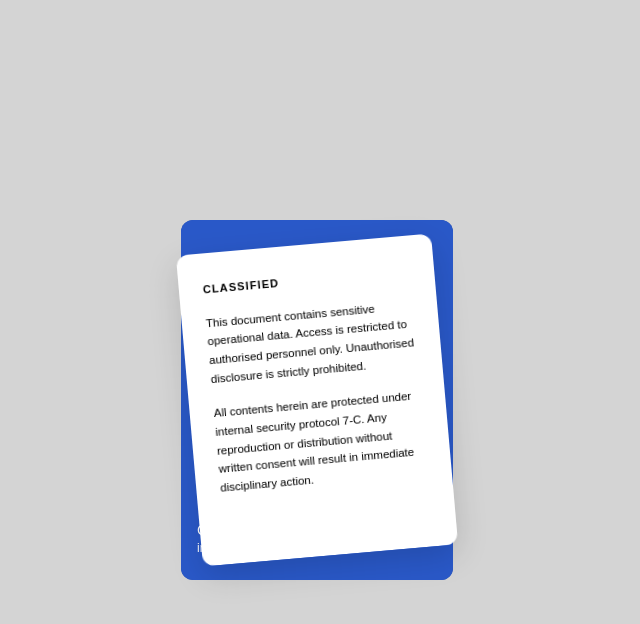
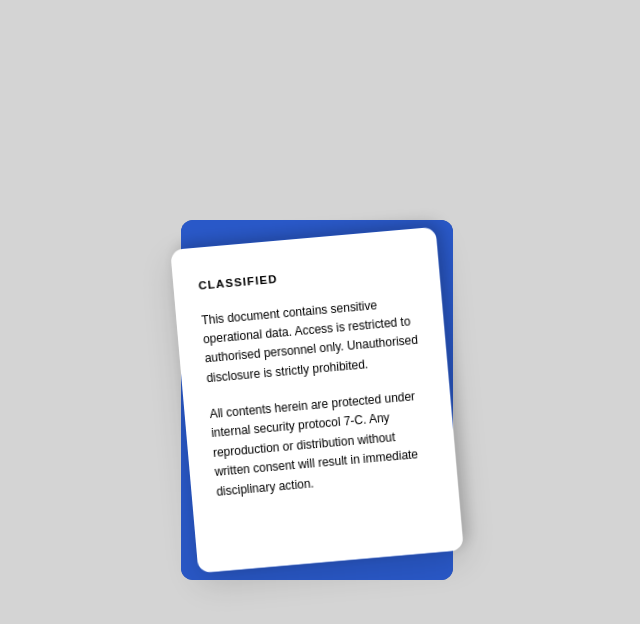
Before and after one commit to 2201monesh/design-component, a Next.js app: page / in a window 1280 px wide. Both pictures are taken after a click on the element 640 px from the left and 400 px from the top of the page. Shown: the top 624 px of the page, without its empty margins (323-963 px from the left). Built offline with nearby package versions, Linux system fonts and the light colour scheme.

Commit message:
fixed minor animation bugs in folder card animation component

```diff
--- a/components/FolderCardAnimation.tsx
+++ b/components/FolderCardAnimation.tsx
@@ -17,10 +17,10 @@ const FolderCardAnimation = () => {
     setClickPhase('flying')
   }
 
-  // Forward: elevate card above folder cover only after it has slid past the right edge (~32% of 1.4s)
+  // Forward: elevate card above folder cover only after it has slid past the right edge (~32% of 1.2s)
   useEffect(() => {
     if (clickPhase !== 'flying') { setFlyingElevated(false); return }
-    const timer = setTimeout(() => setFlyingElevated(true), 450)
+    const timer = setTimeout(() => setFlyingElevated(true), 385)
     return () => clearTimeout(timer)
   }, [clickPhase])
 
@@ -58,16 +58,16 @@ const FolderCardAnimation = () => {
     // zIndex stays low until card clears the folder (flyingElevated), then promotes above it
     if (clickPhase === 'flying') {
       return {
-        animation: 'cardFullFlyIn 1.4s forwards',
+        animation: 'cardFullFlyIn 1.2s forwards',
         zIndex: flyingElevated ? 20 : 2,
       }
     }
     // Settled after fly-in
     if (clickPhase === 'center') {
       return {
-        transform: 'translateX(0px) rotateZ(-5deg) perspective(700px) rotateY(180deg)',
+        transform: 'translateX(0px) rotateZ(-5deg) perspective(700px) rotateY(180deg) scale(1.04)',
         transition: 'transform 0.35s ease-out, box-shadow 0.4s ease-out',
-        boxShadow: '0 10px 32px rgba(0,0,0,0.15)',
+        boxShadow: '0 10px 32px rgba(0,0,0,0.15), -5px -5px 14px rgba(0,0,0,0.18)',
         zIndex: 20,
       }
     }
@@ -113,39 +113,46 @@ const FolderCardAnimation = () => {
     }
   })()
 
-  const folderOpen = (hovered && !clickPhase) || clickPhase === 'returning-right'
+  const folderOpen = (hovered && !clickPhase) || clickPhase === 'returning-right' || clickPhase === 'returning-back'
 
   return (
     <div className='w-screen h-screen flex items-center justify-center bg-neutral-300'>
       <style>{`
         @keyframes cardFullFlyIn {
           0% {
-            transform: translateX(0px) rotateZ(3deg) perspective(700px) rotateY(0deg);
+            transform: translateX(0px) rotateZ(3deg) perspective(700px) rotateY(0deg) scale(1);
             box-shadow: none;
             animation-timing-function: cubic-bezier(0.23, 1, 0.32, 1);
           }
           32% {
-            transform: translateX(280px) rotateZ(3deg) perspective(700px) rotateY(0deg);
+            transform: translateX(280px) rotateZ(3deg) perspective(700px) rotateY(0deg) scale(1.04);
             box-shadow: 4px 6px 14px rgba(0,0,0,0.10);
             animation-timing-function: cubic-bezier(0.55, 0, 0.45, 1);
           }
           66% {
-            transform: translateX(24px) rotateZ(-3deg) perspective(700px) rotateY(90deg);
+            transform: translateX(24px) rotateZ(-3deg) perspective(700px) rotateY(90deg) scale(1.06);
             box-shadow: 10px 18px 38px rgba(0,0,0,0.22);
             animation-timing-function: ease-out;
           }
           100% {
-            transform: translateX(0px) rotateZ(-5deg) perspective(700px) rotateY(180deg);
-            box-shadow: 0 10px 32px rgba(0,0,0,0.15);
+            transform: translateX(0px) rotateZ(-5deg) perspective(700px) rotateY(180deg) scale(1.04);
+            box-shadow: 0 10px 32px rgba(0,0,0,0.15), -5px -5px 14px rgba(0,0,0,0.18);
           }
+        }
+        @keyframes textFlyVisible {
+          0%   { opacity: 0; }
+          5%   { opacity: 1; }
+          26%  { opacity: 1; }
+          32%  { opacity: 0; }
+          100% { opacity: 0; }
         }
         @keyframes cardFlipBack {
           0% {
-            transform: translateX(0px) rotateZ(-5deg) perspective(700px) rotateY(180deg);
-            box-shadow: 0 10px 32px rgba(0,0,0,0.15);
+            transform: translateX(0px) rotateZ(-5deg) perspective(700px) rotateY(180deg) scale(1.04);
+            box-shadow: 0 10px 32px rgba(0,0,0,0.15), -5px -5px 14px rgba(0,0,0,0.18);
           }
           100% {
-            transform: translateX(0px) rotateZ(3deg) perspective(700px) rotateY(0deg);
+            transform: translateX(0px) rotateZ(3deg) perspective(700px) rotateY(0deg) scale(1);
             box-shadow: none;
           }
         }
@@ -178,7 +185,7 @@ const FolderCardAnimation = () => {
               style={{
                 writingMode: 'vertical-rl',
                 textAlign: 'start',
-                opacity: hovered || clickPhase === 'flying' || clickPhase === 'returning-right' ? 1 : 0,
+                opacity: hovered || clickPhase !== null ? 1 : 0,
                 transition: 'opacity 0.3s ease',
               }}
             >
```
